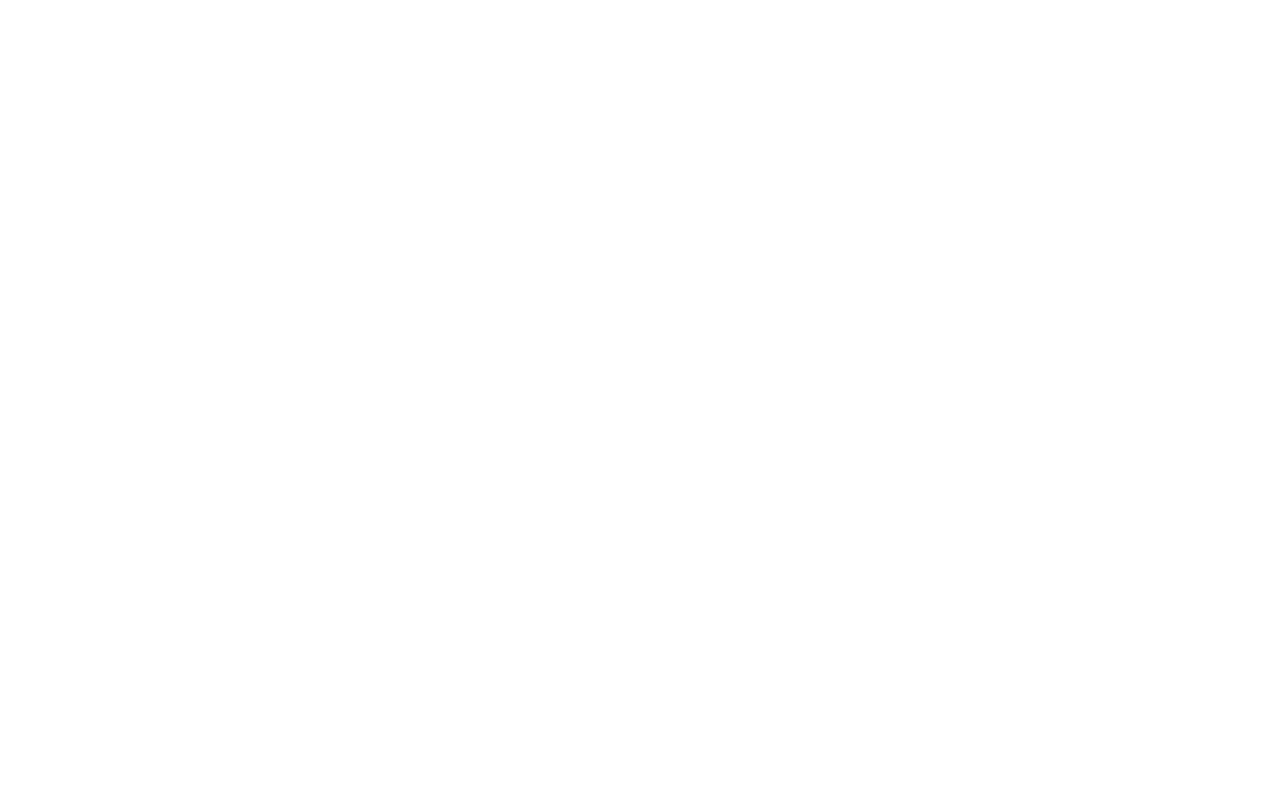
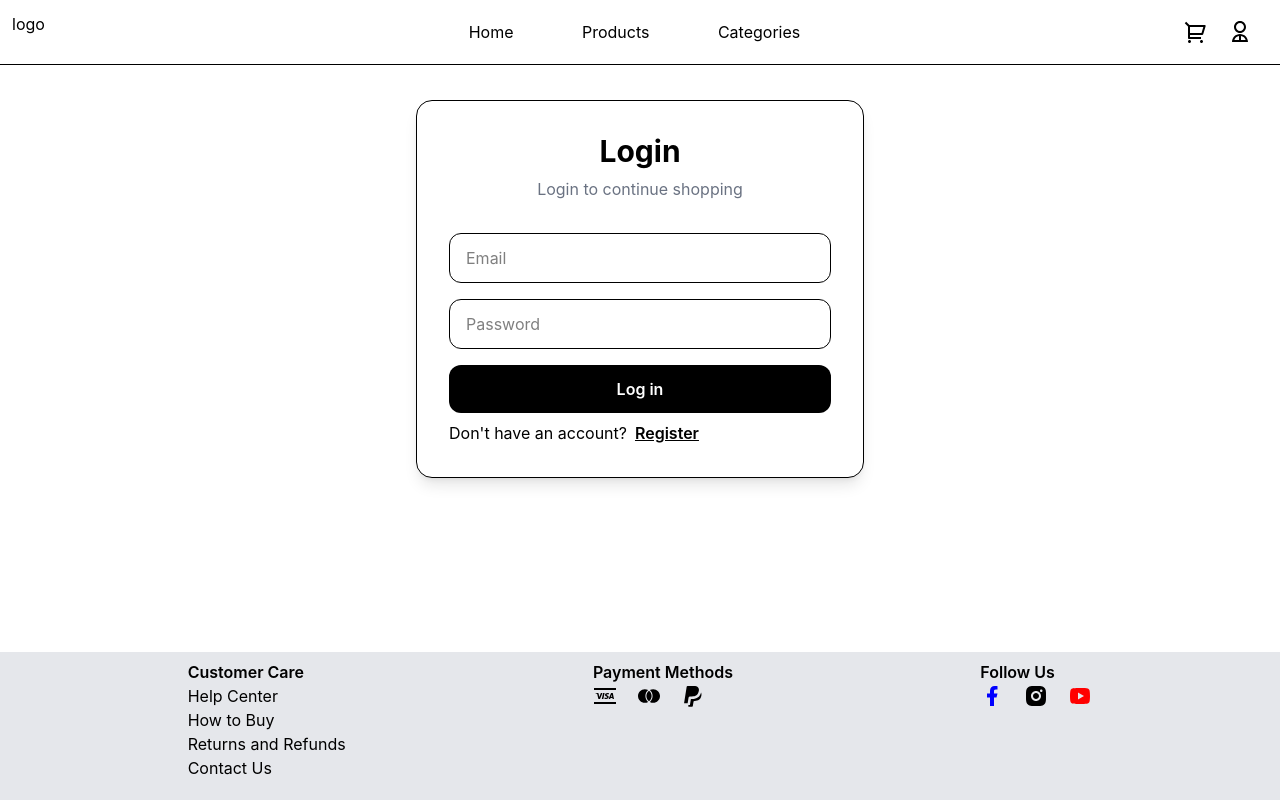
Before and after one commit to Bibidh-Raj-Shrestha/React_E-Commerce, a React (Vite) app: page /login in a window 1280 px wide. Before the commit this address had no page. Built offline with nearby package versions, Linux system fonts and the light colour scheme.

Commit message:
func: navigation to login / register

```diff
--- a/src/App.tsx
+++ b/src/App.tsx
@@ -7,6 +7,8 @@ import ProductsDetails from "./pages/ProductsDetails";
 import Categories from "./pages/Categories";
 import Cart from "./pages/Cart";
 import ProtectedRoute from "./components/ProtectedRoute";
+import Login from "./pages/Login";
+import Register from "./pages/Register";
 
 export default function App(){
   return(<>
@@ -19,6 +21,8 @@ export default function App(){
             <Route path="/cart" element={<ProtectedRoute>
                                             <Cart/>
                                           </ProtectedRoute>}/>
+            <Route path="/login" element={<Login/>}/>
+            <Route path="/register" element={<Register/>}/>
           </Route>
         </Routes>
     </>);
--- /dev/null
+++ b/src/components/LoginRequired.tsx
@@ -0,0 +1,111 @@
+interface LoginRequiredProps {
+    open: boolean;
+    onClose: () => void;
+    onLogin: () => void;
+    onRegister: () => void;
+}
+
+
+export default function LoginRequired({
+    open,
+    onClose,
+    onLogin,
+    onRegister
+}: LoginRequiredProps) {
+
+    return (
+        <div
+            className={`
+                fixed inset-0 z-50
+                flex items-center justify-center
+                bg-black/50
+                transition-all duration-300
+                ${open
+                    ? "opacity-100 visible"
+                    : "opacity-0 invisible pointer-events-none"
+                }
+            `}
+        >
+
+            <div
+                className={`
+                    w-[90%] max-w-md
+                    bg-white
+                    rounded-2xl
+                    shadow-2xl
+                    p-6
+                    transition-all duration-300
+                    ${open
+                        ? "scale-100 translate-y-0"
+                        : "scale-95 translate-y-3"
+                    }
+                `}
+            >
+
+                {/* Header */}
+                <div className="flex items-start justify-between">
+
+                    <div>
+                        <h2 className="text-2xl font-bold">
+                            Login Required
+                        </h2>
+
+                        <p className="text-gray-500 mt-1">
+                            Please log in to continue.
+                        </p>
+                    </div>
+
+                    <button
+                        onClick={onClose}
+                        className="
+                            w-8 h-8
+                            rounded-full
+                            text-gray-500
+                            text-xl
+                            hover:bg-gray-100
+                            hover:text-black
+                            transition
+                        "
+                    >
+                        ×
+                    </button>
+
+                </div>
+
+                {/* Buttons */}
+                <div className="flex flex-col gap-3 mt-6">
+
+                    <button
+                        onClick={onLogin}
+                        className="
+                            w-full py-3
+                            rounded-xl
+                            bg-black text-white
+                            font-semibold
+                            hover:bg-gray-800
+                            transition
+                        "
+                    >
+                        Log in
+                    </button>
+
+                    <button
+                        onClick={onRegister}
+                        className="
+                            w-full py-3
+                            rounded-xl
+                            border border-gray-300
+                            font-semibold
+                            hover:bg-gray-100
+                            transition
+                        "
+                    >
+                        Register
+                    </button>
+
+                </div>
+
+            </div>
+        </div>
+    );
+}
--- a/src/components/Navbar.tsx
+++ b/src/components/Navbar.tsx
@@ -1,8 +1,23 @@
-import { NavLink } from "react-router-dom";
-import { RiShoppingCart2Fill, RiShoppingCart2Line,RiShoppingBag2Line,RiUser2Line, RiHome2Line} from "@remixicon/react";
+import { NavLink, useNavigate } from "react-router-dom";
+import { RiShoppingCart2Fill, RiShoppingCart2Line, RiShoppingBag2Line, RiUser2Line, RiHome2Line } from "@remixicon/react";
 import Search from "./Search";
+import LoginRequired from "./LoginRequired";
+import { useState } from "react";
+import { useAuth } from "../context/AuthContext";
 
 export default function Navbar() {
+    const navigate = useNavigate();
+    const { isLoggedIn } = useAuth();
+
+    const [checkLog, setCheckLog] = useState(false);
+
+    function handleCartClick() {
+        if (isLoggedIn) {
+            navigate("/cart");
+        } else {
+            setCheckLog(true);
+        }
+    }
     return (<>
         <header className="fixed top-0 left-0 w-full z-50 flex justify-between border-b p-3 bg-white">
             <div className="hidden lg:block">
@@ -17,29 +32,52 @@ export default function Navbar() {
                 <NavLink to="/categories" className="hover:bg-gray-400 p-2 rounded-2xl">Categories</NavLink>
             </nav>
             <div className="flex gap-5 pr-2 lg:pr-4 items-center">
-                <NavLink to="/cart" className="group cursor-pointer flex justify-center items-center">
+                <button
+                    onClick={handleCartClick}
+                    className="group cursor-pointer flex justify-center items-center"
+                >
                     <RiShoppingCart2Line className="block group-hover:hidden" />
                     <RiShoppingCart2Fill className="hidden group-hover:block" />
-                </NavLink>
+                </button>
                 <span className="hidden lg:block">
-                    <RiUser2Line/>
+                    <RiUser2Line />
                 </span>
             </div>
         </header>
 
         <footer className="z-50 lg:hidden flex fixed bottom-0 bg-white w-full border-t p-2 justify-around">
             <NavLink to="/" end>
-                <RiHome2Line/>
+                <RiHome2Line />
             </NavLink>
             <NavLink to="/products">
-                <RiShoppingBag2Line/>
+                <RiShoppingBag2Line />
             </NavLink>
-            <NavLink to="/cart">
-                <RiShoppingCart2Line/>
-            </NavLink>
+            <div className="flex gap-5 pr-2 lg:pr-4 items-center">
+
+                <button
+                    onClick={handleCartClick}
+                    className="group cursor-pointer"
+                >
+                    <RiShoppingCart2Line className="block group-hover:hidden" />
+                    <RiShoppingCart2Fill className="hidden group-hover:block" />
+                </button>
+
+                <span className="hidden lg:block">
+                    <RiUser2Line />
+                </span>
+
+            </div>
             <NavLink to="">
-                <RiUser2Line/>
+                <RiUser2Line />
             </NavLink>
         </footer>
+        <LoginRequired
+            open={checkLog}
+            onClose={() => setCheckLog(false)}
+            onLogin={() => {
+                setCheckLog(false);
+                navigate("/login")}}
+            onRegister={() => navigate("/register")}
+        />
     </>)
 }
--- /dev/null
+++ b/src/pages/Login.tsx
@@ -0,0 +1,49 @@
+import { useNavigate } from "react-router-dom";
+export default function Login() {
+    const navigate = useNavigate();
+    return (
+        <div className="w-full mt-10 max-w-md p-8 border rounded-2xl shadow-lg bg-white">
+            <h1 className="text-3xl font-bold text-center">
+                Login
+            </h1>
+
+            <p className="text-gray-500 text-center mt-2">
+                Login to continue shopping
+            </p>
+
+            <form className="flex flex-col gap-4 mt-8">
+                <input
+                    type="email"
+                    placeholder="Email"
+                    className="border rounded-xl px-4 py-3 outline-none
+                                focus:ring-2 focus:ring-black"
+                />
+
+                <input
+                    type="password"
+                    placeholder="Password"
+                    className="border rounded-xl px-4 py-3 outline-none
+                                focus:ring-2 focus:ring-black"
+                />
+
+                <button
+                    type="submit"
+                    className="bg-black text-white py-3 rounded-xl
+                                font-semibold hover:bg-gray-800 transition"
+                >
+                    Log in
+                </button>
+            </form>
+            <div className="mt-2">
+                <span>
+                    Don't have an account?
+                </span>
+                <button
+                    className="font-semibold underline ml-2 cursor-pointer"
+                    onClick={() => navigate("/register")}>
+                    Register
+                </button>
+            </div>
+        </div>
+    );
+}
--- a/src/pages/ProductsDetails.tsx
+++ b/src/pages/ProductsDetails.tsx
@@ -1,10 +1,11 @@
 import { useEffect, useState, useContext } from "react";
-import { useParams } from "react-router-dom";
+import { useParams, useNavigate } from "react-router-dom";
 import { RiCashFill, RiRestartLine, RiShieldLine } from "@remixicon/react";
 import RatingStars from "../components/RatingStar";
 import ReviewCard from "../components/ReviewCard";
 import CartContext from "../context/CartContext";
 import QuantityCounter from "../components/QuantityCounter";
+import LoginRequired from "../components/LoginRequired";
 
 import { useAuth } from "../context/AuthContext";
 
@@ -12,6 +13,7 @@ import type { Product } from "../types/types";
 
 export default function ProductsDetails() {
     const { addToCart } = useContext(CartContext)!;
+    const navigate = useNavigate();
 
     const API = import.meta.env.VITE_API_URL;
     const { id } = useParams();
@@ -37,13 +39,14 @@ export default function ProductsDetails() {
         getProduct();
     }, [id]);
 
-    const [showPopup, setShowPopup] = useState(false);
+    const [showPopup, setShowPopup] = useState<boolean>(false);
+    const [checkLog, setCheckLog] = useState<boolean>(false);
 
     // your existing product logic...
 
     function handleAddToCart() {
         if (!product || !isLoggedIn) {
-
+            setCheckLog(true);
             return;
         }
         addToCart({ product, quantity });
@@ -118,7 +121,8 @@ export default function ProductsDetails() {
 
                     <div className="flex gap-2 [&_button]:rounded-xl">
                         <button className="w-full sm:w-50 text-xl p-2 lg:p-3 font-semibold cursor-pointer
-                                    bg-blue-300 hover:bg-blue-400">
+                                    bg-blue-300 hover:bg-blue-400"
+                            onClick={() => isLoggedIn ? navigate("/cart") : setCheckLog(true)}>
                             Buy Now
                         </button>
                         <button className="w-full sm:w-50 text-xl lg:p-3 font-semibold cursor-pointer
@@ -139,9 +143,15 @@ export default function ProductsDetails() {
                             `}>
                             Added to Cart
                         </div>
+                        <LoginRequired
+                            open={checkLog}
+                            onClose={() => setCheckLog(false)}
+                            onLogin={() => navigate("/login")}
+                            onRegister={() => navigate("/register")}
+                        />
                     </div>
+
                 </div>
-
             </div>
         </div>
         <div className="w-full lg:w-[78%] flex flex-col mt-10 p-2 border rounded-xl">
--- /dev/null
+++ b/src/pages/Register.tsx
@@ -0,0 +1,57 @@
+import { useNavigate } from "react-router-dom";
+
+export default function Login() {
+    const navigate = useNavigate();
+    return (
+        <div className="w-full mt-10 max-w-md p-8 border rounded-2xl shadow-lg bg-white">
+            <h1 className="text-3xl font-bold text-center">
+                Register
+            </h1>
+
+            <p className="text-gray-500 text-center mt-2">
+                Register to start shoppping
+            </p>
+
+            <form className="flex flex-col gap-4 mt-8">
+                <input
+                    type="text"
+                    placeholder="Name"
+                    className="border rounded-xl px-4 py-3 outline-none
+                                focus:ring-2 focus:ring-black"
+                />
+                <input
+                    type="email"
+                    placeholder="Email"
+                    className="border rounded-xl px-4 py-3 outline-none
+                                focus:ring-2 focus:ring-black"
+                />
+
+                <input
+                    type="password"
+                    placeholder="Password"
+                    className="border rounded-xl px-4 py-3 outline-none
+                                focus:ring-2 focus:ring-black"
+                />
+
+                <button
+                    type="submit"
+                    className="bg-black text-white py-3 rounded-xl
+                                font-semibold hover:bg-gray-800 transition"
+                >
+                    Register
+                </button>
+            </form>
+            <div className="mt-2">
+                <span>
+                    Already have an account?
+                </span>
+                <button
+                    className="font-semibold underline ml-2 cursor-pointer"
+                    onClick={() => navigate("/login")}>
+                    Login
+                </button>
+            </div>
+
+        </div>
+    );
+}
```
